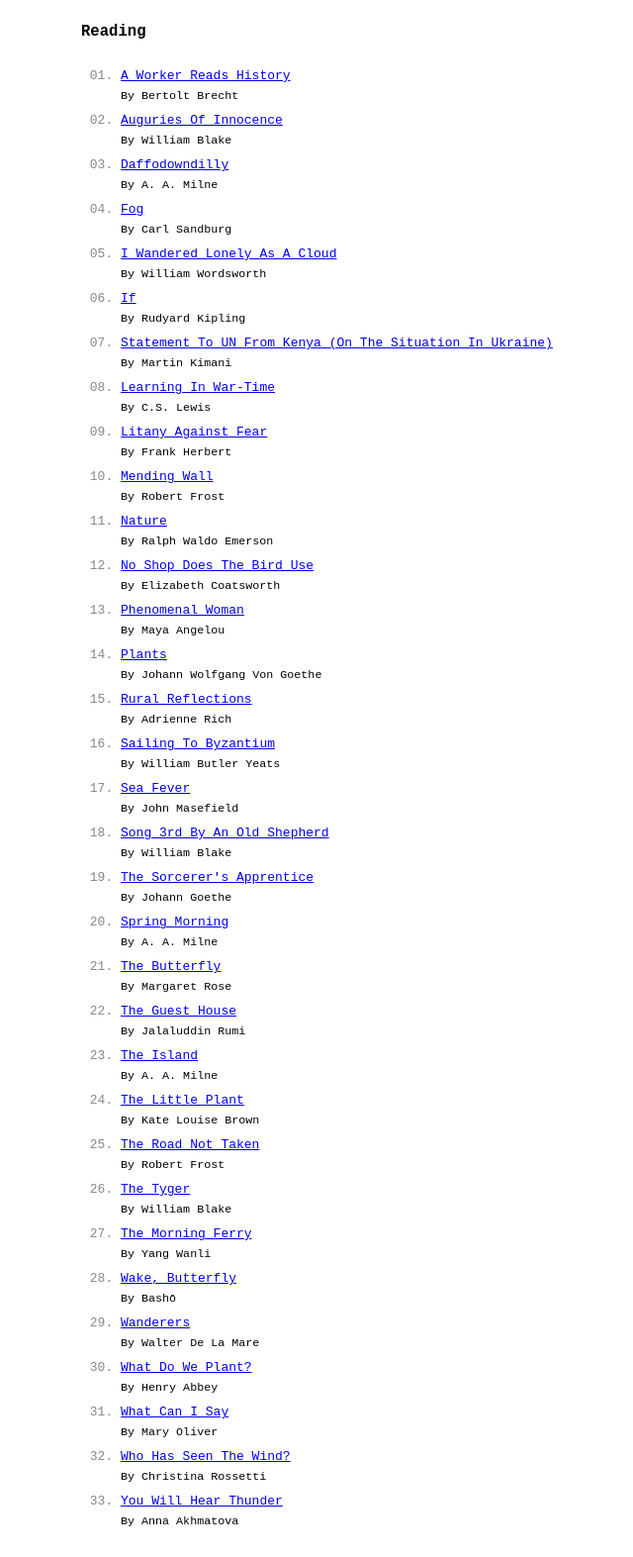
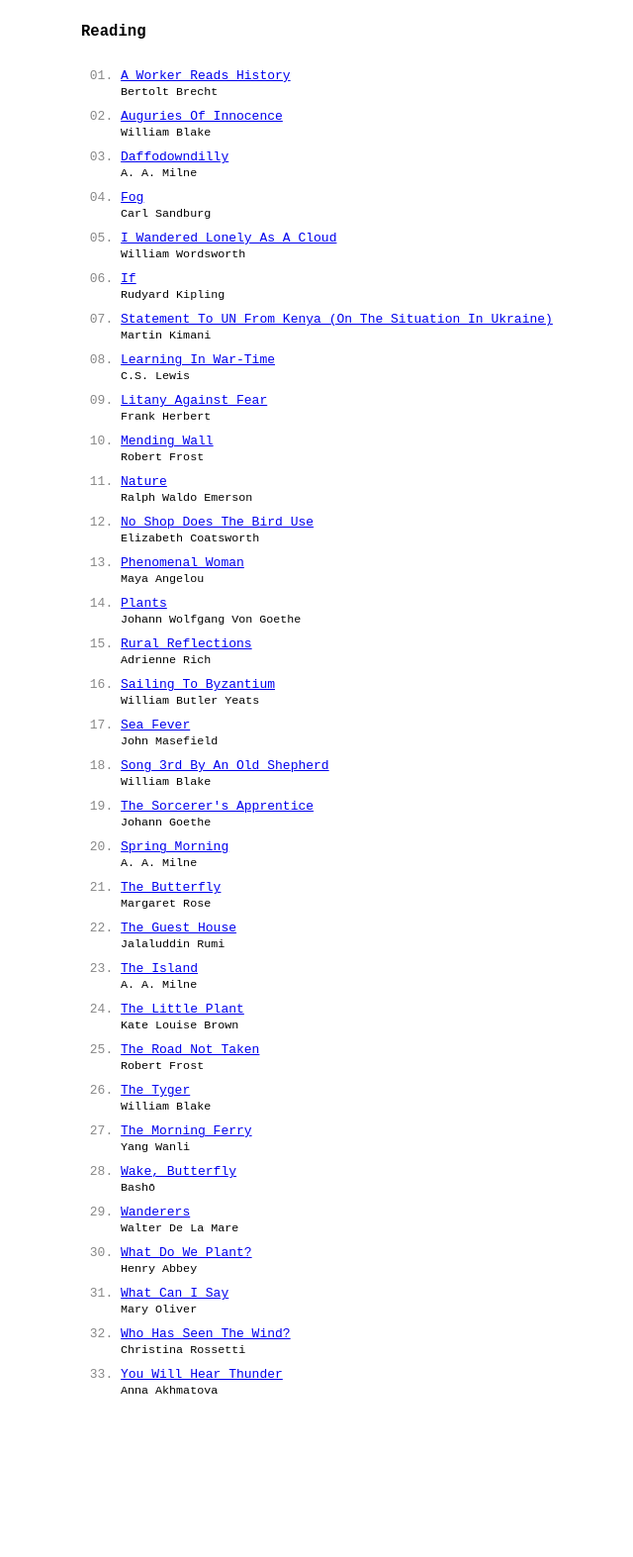
Before and after one commit to wrttn/wrttn.github.io, a Jekyll site: the page built from _r/index.md, in a window 1280 px wide. Shown: the whole page at 99% size, without its empty margins (246-886 px from the left). Built offline with Jekyll 4.4.1, drawn with Linux system fonts in a browser that asks for light colours; after the commit the page ends 1441 px from its top, so only the background shows below that.

Commit message:
Update index.md

```diff
--- a/_r/index.md
+++ b/_r/index.md
@@ -7,7 +7,7 @@ title: Reading
 {% for r in reading %}
 <li>
   <a href="{{ r.url }}">{{ r.title }}</a>
-  <div style="font-size: 0.9em;">by {{ r.author }}</div>
+  <div style="margin-top: -4px; font-size: 0.9em;">{{ r.author }}</div>
 </li>
 {% endfor %}
 </ul>
```
